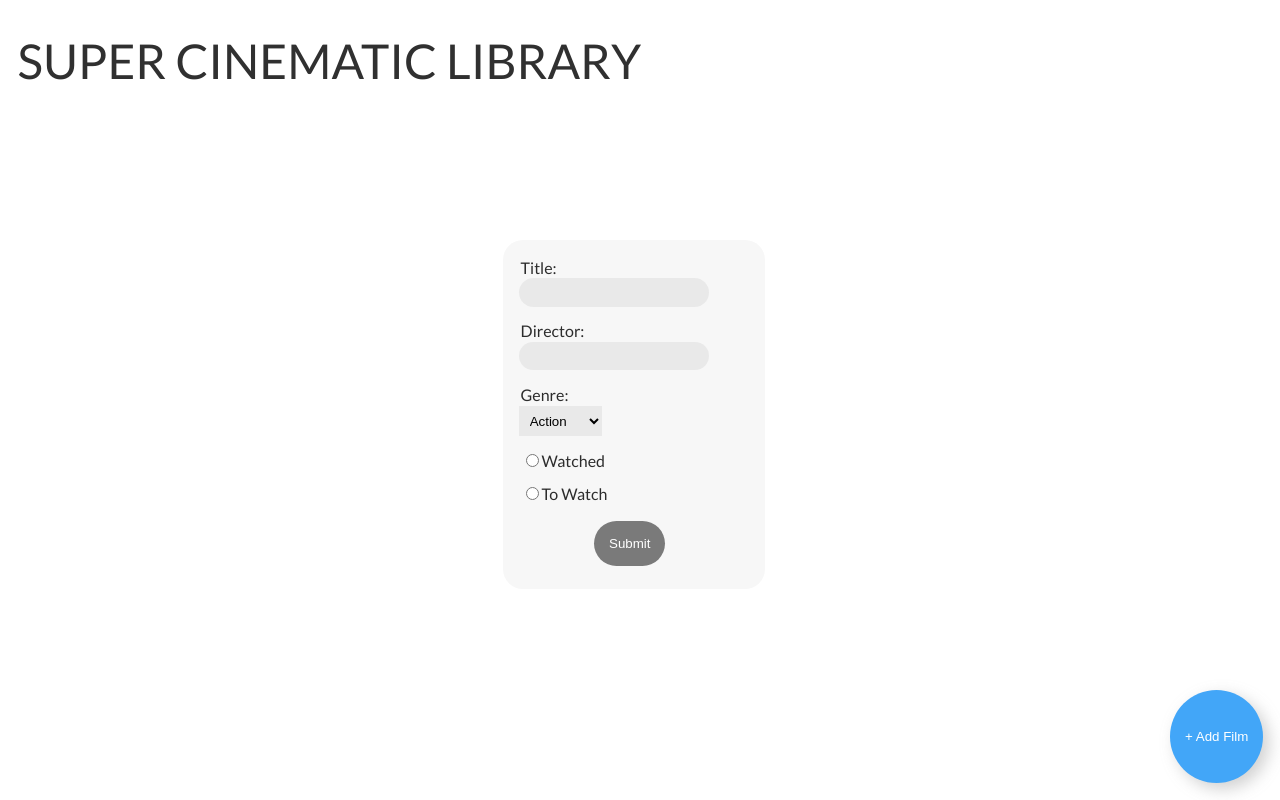
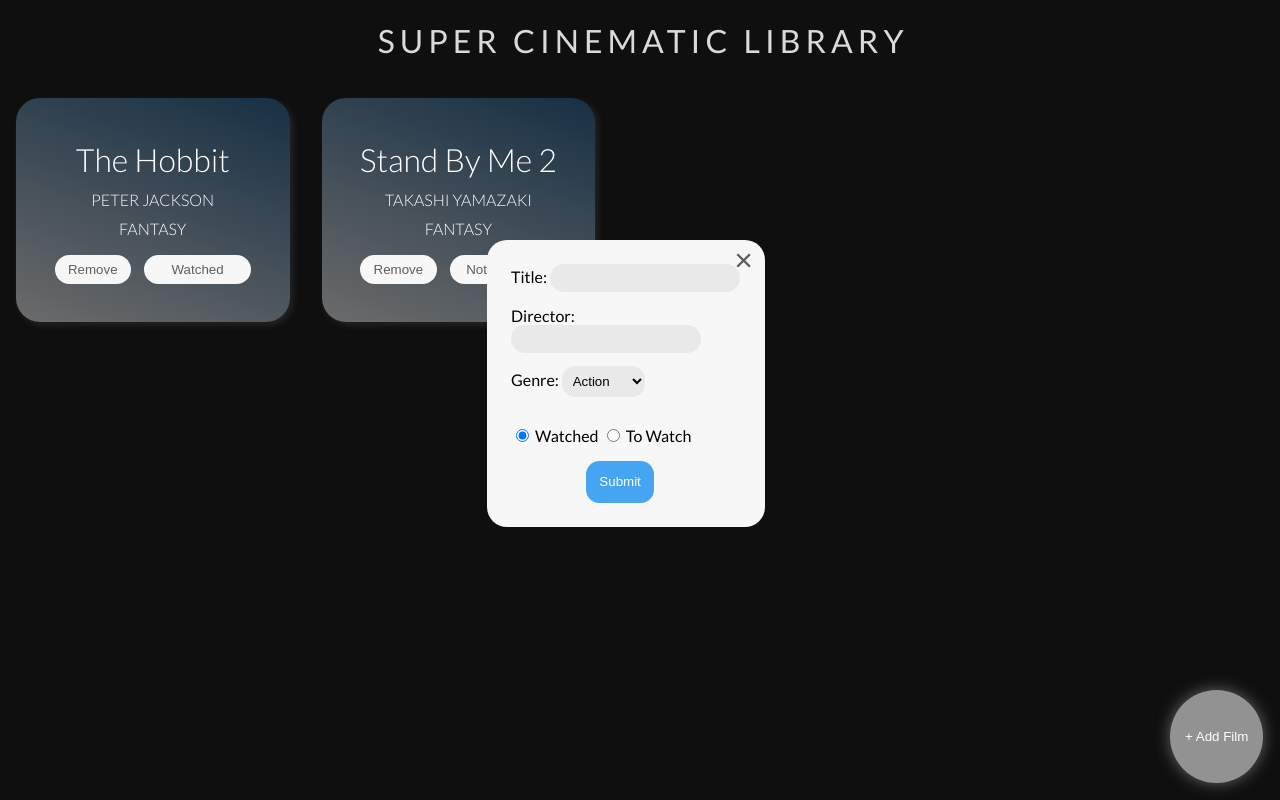
Before and after one commit to jcyling/git_test, a plain HTML site: page library/index.html in a window 1280 px wide. Both pictures are taken after a click on the button "+ Add Film". Drawn offline with Linux system fonts and the light colour scheme.

Commit message:
Add form input

```diff
--- a/library/index.html
+++ b/library/index.html
@@ -10,15 +10,20 @@
 </head>
 <body>
 
-  <div class="main">
+  <main>
     <div class="navbar">
       <h1>Super Cinematic Library</h1>
     </div>
     <div class="gallery">
+
     </div>
     <button class="add">+ Add Film</button>
+
     <div class="formContainer">
-      <form class="newFilmForm">
+      <form id="filmForm">
+        <button type="button" class="closeBtn" aria-label="Close">
+          <span aria-hidden="true">×</span>
+        </button>
         <label for="title">Title:</label>
         <input type="text" id="title" name="title">
         <label for="director">Director:</label>
@@ -29,16 +34,19 @@
           <option value="comedy" id="comedy">Comedy</option>
           <option value="drama" id="drama">Drama</option>
         </select>
-        <label for="watched">
-          <input type="radio" id="watched" name="watched">Watched
-        </label>
-        <label for="watched">
-          <input type="radio" id="unwatched" name="watched">To Watch
-        </label>
-        <button class="submit" onsubmit="">Submit</button>
+        <div class="radioSelect">
+            <label for="watched">
+            <input type="radio" class="radio" id="watched" value="True" name="watched" checked="checked">
+            Watched</label>
+
+            <label for="unwatched">
+            <input type="radio" class="radio" id="unwatched" value="False" name="watched">
+            To Watch</label>
+        </div>
+        <input type="submit" class="submit" value="Submit">
       </form>
     </div>
-  </div>
+  </main>
 
 </body>
 </html>
--- a/library/script.js
+++ b/library/script.js
@@ -1,12 +1,12 @@
-let myLibrary = [];
-
 // Static Selectors
 const gallery = document.querySelector(".gallery");
 const addBtn = document.querySelector(".add");
 const submit = document.querySelector(".submit");
-const formData = document.getElementById("filmForm");
+const closeBtn = document.querySelector(".closeBtn");
+
 addBtn.addEventListener("click", displayForm);
-submit.addEventListener("click", submitFilm(formData));
+submit.addEventListener("click", getInput);
+closeBtn.addEventListener("click", closeForm);
 
 gallery.onclick = function(event) {
     let target = event.target.closest('button');
@@ -41,29 +41,23 @@ Film.prototype.info = function() {
     return `${this.title} by ${this.director}, ${this.genre} pages, ${this.watched}.`
 }
 
-function submitFilm(formData) {
-    const titleField = formData.elements["title"];
-    const directorField = formData.elements["director"];
-    const title = titleField.value;
-    const director = directorField.value;
-    let genre;
+function getInput() {
+    let forma = document.forms.filmForm;
+    let formData = new FormData(forma);
+    let t = formData.get("title");
+    let d = formData.get("director");
+    let g = formData.get("genre");
+    let w = watchStatusInput(formData.get("watched"));
 
-    const genreSelects = document.querySelectorAll(`select[name="genre"]`);
-    for (const genreSelect of genreSelects) {
-        if(genreSelect.checked) {
-            genre = genreSelect.value;
-            console.log("genre");
-            break;
-        }
+    for (var value of formData.values()) {
+        console.log(value);
     }
 
-    // const watched = prompt("Watched");
-
-    if (!title || !director || !genre || !watched) {
+    if (!t || !d || !g) {
         return window.alert("Check again!");
     }
     else {
-        const newFilm = new Film(title, director, genre, watched);
+        const newFilm = new Film(t, d, g, w);
         myLibrary.push(newFilm);
         let i = myLibrary.length;
         let newCard = createFilm(newFilm, i);
@@ -80,11 +74,11 @@ function displayFilms() {
 }
 
 function createFilm(film, i) {
+    // Create HTML elements
     const card = document.createElement("div");
     const title = document.createElement("h3");
     const director = document.createElement("h4");
     const genre = document.createElement("h4");
-
     const userControls = document.createElement("div");
     const rmvBtn = document.createElement("button");
     const watchBtn = document.createElement("button");
@@ -125,6 +119,10 @@ function changeStatus(button) {
     button.textContent = watchedOrNot(status);
 }
 
+function watchStatusInput(value) {
+    return (value == "True") ? true : false;
+}
+
 function watchedOrNot(value) {
     return (value) ? "Watched" : "Not watched";
 }
@@ -137,34 +135,41 @@ function removeFilm(button) {
     gallery.removeChild(parentCard);
 }
 
-// Form functions
+// Form visibility functions
 function displayForm() {
-    const visibilityForm = document.querySelector(".formContainer");
-    visibilityForm.style.visibility = "visible";
+    const form = document.querySelector(".formContainer");
+    form.style.display = "flex";
 }
+
+function closeForm() {
+    const form = document.querySelector(".formContainer");
+    form.style.display = "none";
+}
+
 
 // Existing entries
 const theHobbit = new Film ("The Hobbit", "Peter Jackson", "Fantasy", true);
 const StandByMe2 = new Film ("Stand By Me 2", "Takashi Yamazaki", "Fantasy", false);
 
-// Initial display
-myLibrary = loadStorage();
-displayFilms();
-
 // Local storage
 function loadStorage() {
-    const library = JSON.parse(localStorage.getItem("myLibrary"));
-    if (library) {
-        console.log('Been here before');
-        return library;
+    const currentLibrary = JSON.parse(localStorage.getItem("myLibrary"));
+    if (currentLibrary) {
+        return currentLibrary;
     }
     else {
         console.log('Hi new person!');
         myLibrary.push(theHobbit);
         myLibrary.push(StandByMe2);
+        return myLibrary;
     }
 }
 
 function saveStorage() {
     localStorage.setItem("myLibrary", JSON.stringify(myLibrary));
 }
+
+// Main
+let myLibrary = [];
+myLibrary = loadStorage();
+displayFilms();
--- a/library/style.css
+++ b/library/style.css
@@ -1,7 +1,9 @@
 /**Main**/
 
 body {
-    font-family: "Lato", Helvetica, Arial, sans-serif;
+    font-family: "Lato", sans-serif;
+    background: rgb(15, 15, 15);
+    margin: 0;
 }
 
 .navbar {
@@ -9,12 +11,14 @@ body {
 }
 
 h1 {
-    font-size: 3em;
+    font-size: 2em;
     text-transform: uppercase;
     white-space: nowrap;
     padding-left: 0.2em;
     font-weight: 400;
-    color:rgb(48, 48, 48);
+    color:rgb(218, 218, 218);
+    letter-spacing: 5px;
+    text-align: center;
 }
 
 h3 {
@@ -48,9 +52,10 @@ h4 {
     padding: 2em;
     margin: 1em;
     background: rgb(255, 255, 255);
-    background: linear-gradient(20deg, rgb(235, 235, 235) 0%, rgb(183, 221, 253)100%);
+    background: linear-gradient(20deg, rgb(107, 107, 107) 0%, rgb(23, 48, 68)100%);
     border-radius: 1.5em;
-    box-shadow: 6px 6px 16px rgba(235, 244, 255, 0.8);
+    box-shadow: 3px 3px 6px rgba(43, 43, 43, 0.8);
+    color: white;
 }
 
 .userControls {
@@ -78,10 +83,10 @@ button {
     border-radius: 50px;
     width: 7em;
     height: 7em;
-    background-color: rgb(66, 166, 248);
-    color: white;
+    background-color: rgb(146, 146, 146);
+    color: rgb(255, 255, 255);
     border: 0;
-    box-shadow: 6px 6px 16px rgba(197, 197, 197, 0.8);
+    box-shadow: 0px 0px 16px rgba(124, 124, 124, 0.8);
 
 }
 
@@ -93,12 +98,6 @@ button {
     width: 8em;
 }
 
-.submit {
-    background-color: rgb(122, 122, 122);
-    color: white;
-    padding: 15px;
-    margin-left: 75px;
-}
 
 /* User Form  */
 .formContainer {
@@ -107,20 +106,17 @@ button {
     right: calc(50% - 125px);
     top: 30%;
     background-color: rgb(247, 247, 247);
-    padding: 1em;
+    padding: 1.5em;
     border-radius: 20px;
-    display: flex;
+    display: none;
     flex-direction: row;
-    visibility: hidden;
 }
 
-label {
-    display: block;
-    padding: 0.1em;
-    color: rgb(44, 44, 44);
+fieldset {
+    border: 0;
 }
 
-input {
+input[type=text]{
     background-color: rgba(230, 230, 230, 0.8);
     border: 0;
     border-radius: 20px;
@@ -131,6 +127,41 @@ input {
 select {
     background-color: rgba(230, 230, 230, 0.8);
     border: 0;
+    border-radius: 1em;
     padding: 0.5em;
     margin-bottom: 1em;
 }
+
+label {
+    display: inline-block;
+}
+
+.radioSelect {
+    padding:1em 0 1em 0;
+}
+
+.radio {
+    display: inline-block;
+    border: 0;
+}
+
+.submit {
+    border-radius: 1em;
+    border: 0;
+    padding: 1em;
+    background-color: rgb(69, 165, 243);
+    margin-left: 75px;
+    color: white;
+}
+
+.closeBtn {
+    display: inline-block;
+    font-size: 2em;
+    margin: 0;
+    padding: 7px;
+    position: absolute;
+    right: 5px;
+    top: -5px;
+    background-color: transparent;
+    cursor: pointer;
+}
```
